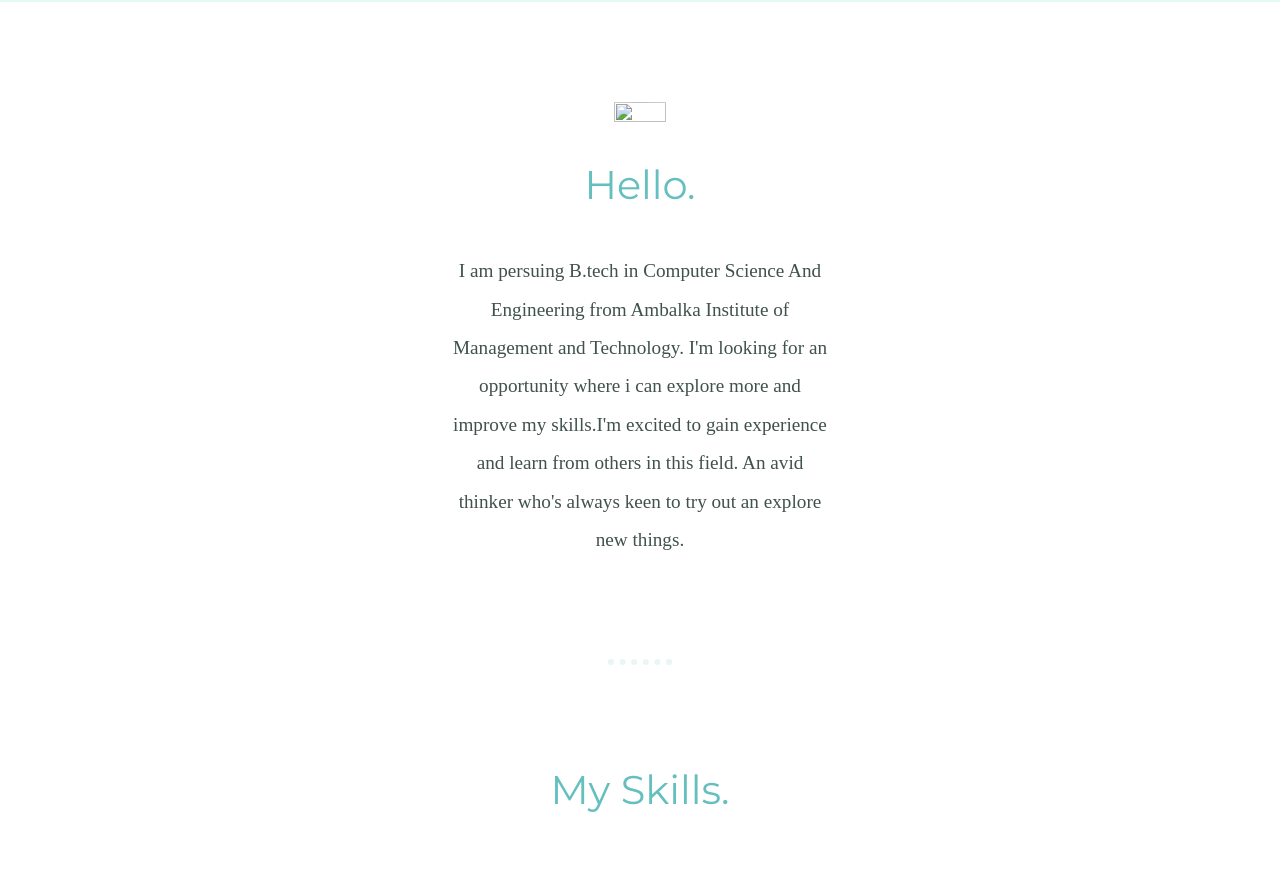
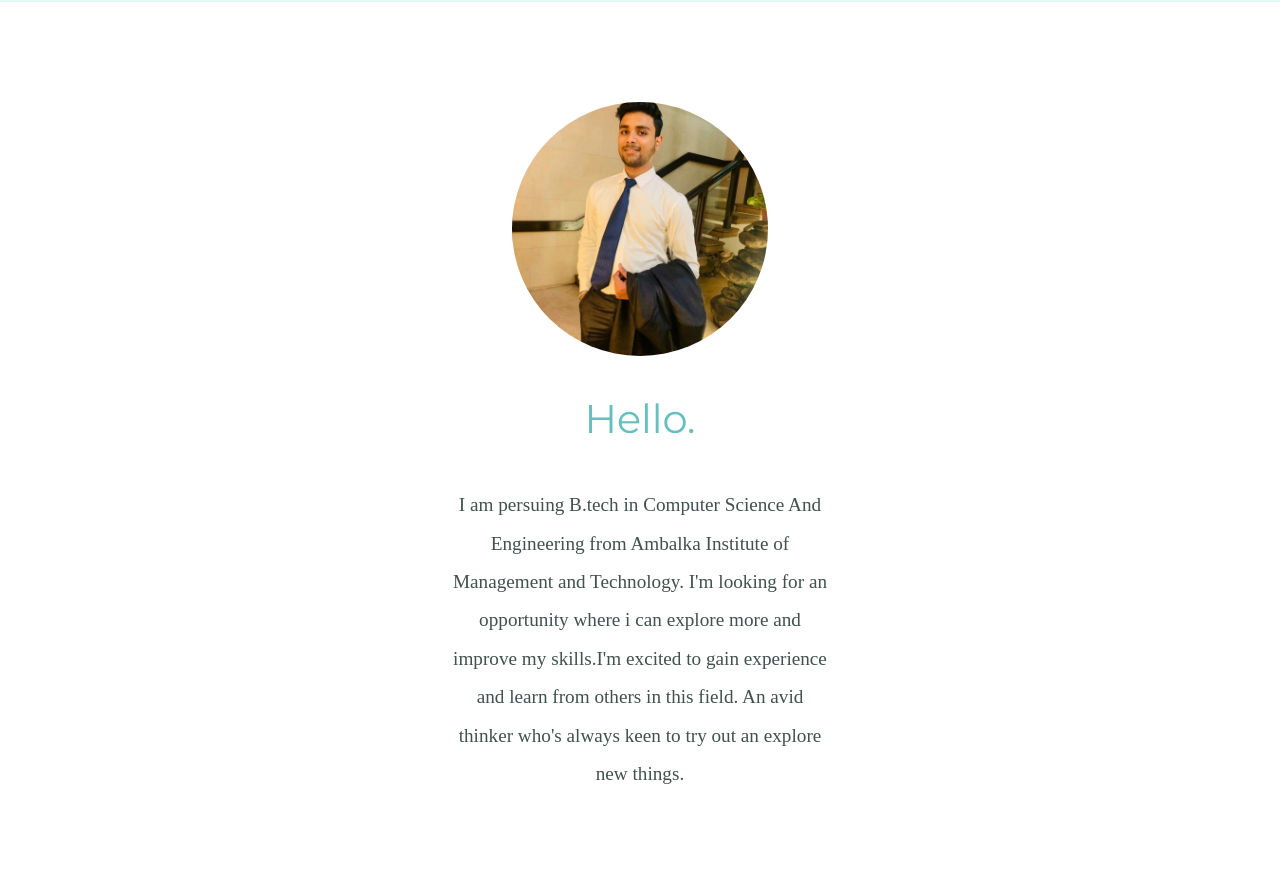
Before and after one commit to Manas0916/My_site, a plain HTML site: page index.html in a window 1280 px wide. Shown: the part 805-1696 px from the top of the page. Drawn offline with Linux system fonts and the light colour scheme; the site is published under a folder, as on GitHub Pages, so addresses that start at the root find nothing.

Commit message:
Update index.html

```diff
--- a/index.html
+++ b/index.html
@@ -19,7 +19,7 @@
     </div>
     <div class="middle">
         <div class="profile">
-          <img class="my-img" src="/images/manas.jpeg" alt="">
+          <img class="my-img" src="./images/manas.jpeg" alt="">
           <h2>Hello.</h2>
           <p class="intro">I am persuing B.tech in Computer Science And Engineering from Ambalka Institute of
             Management and Technology. I'm looking for an opportunity where i can explore more
```
